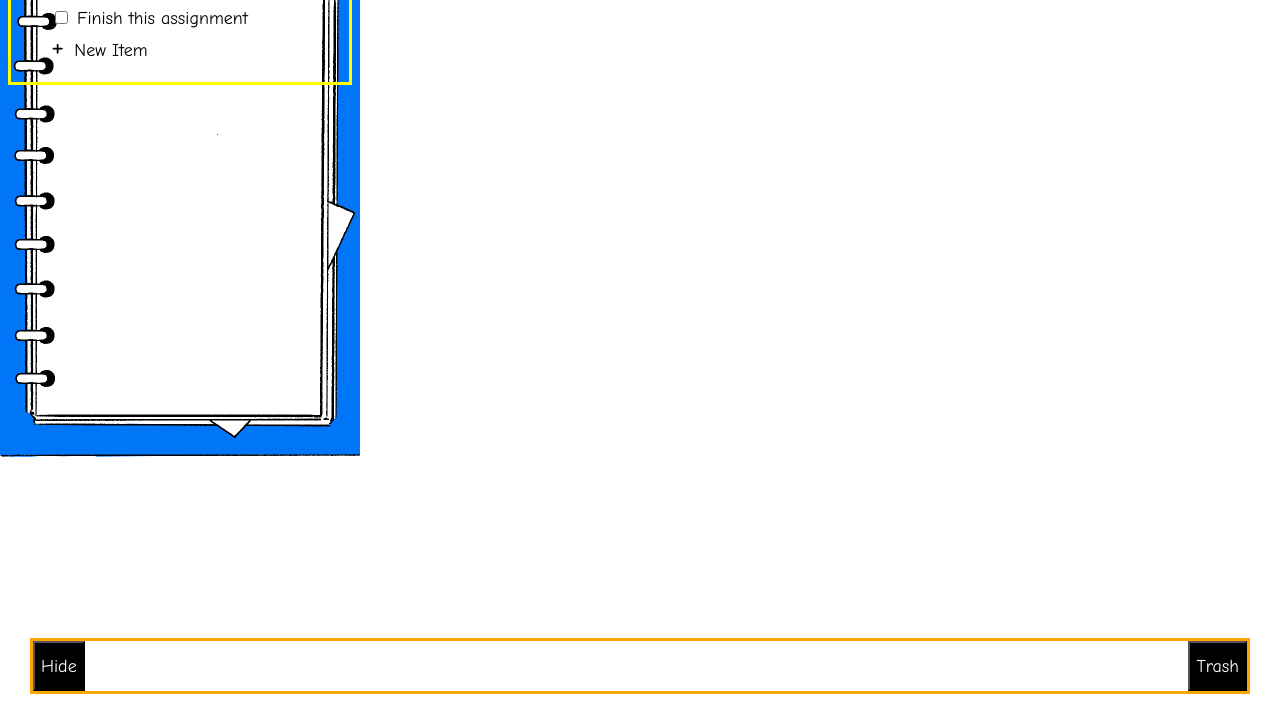
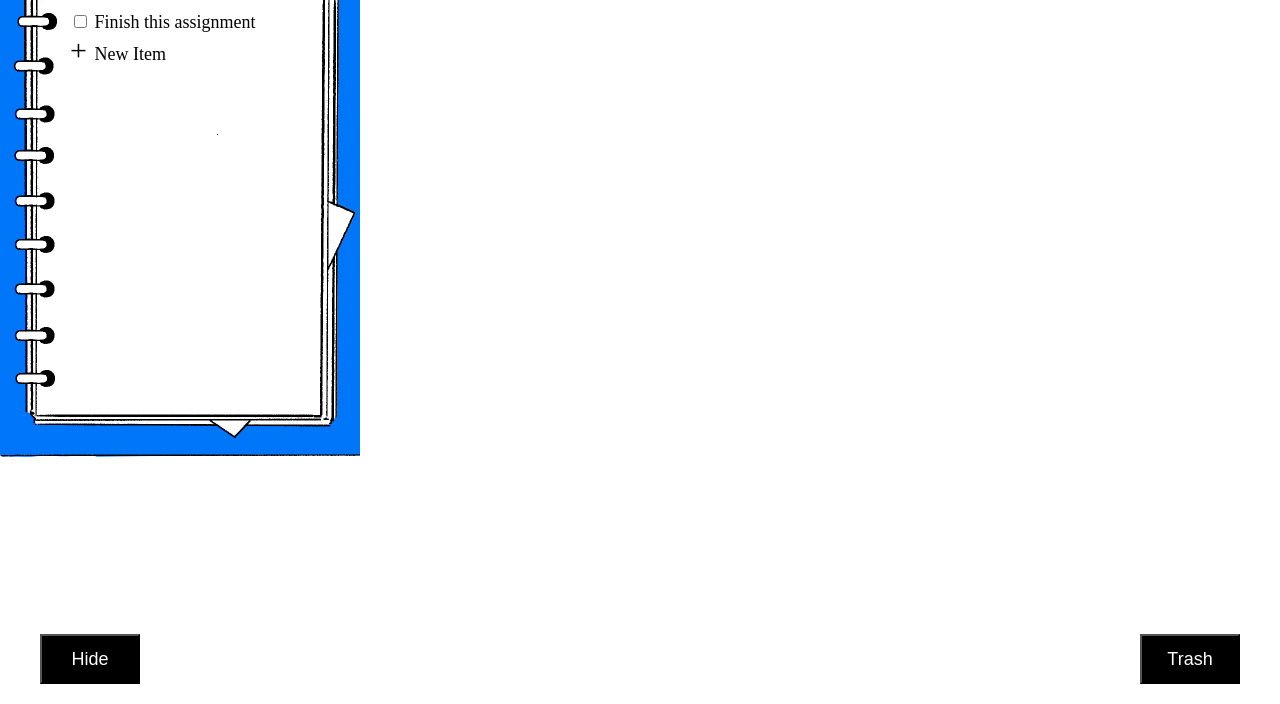
Before and after one commit to AdamrBeckwith/cs124-lab2, a plain HTML site: page docs/notebook-base.html in a window 1280 px wide. Shown: the part 96-800 px from the top of the page. Drawn offline with Linux system fonts and the light colour scheme.

Commit message:
Finished ?

```diff
--- a/docs/notebook-base.html
+++ b/docs/notebook-base.html
@@ -10,7 +10,7 @@
 
 
         <div id = "title">
-            TODO
+            Checklist
         </div>
 
         <div id = "list">
--- a/docs/notebook.css
+++ b/docs/notebook.css
@@ -8,37 +8,57 @@ html {
 
 #container {
     display: grid;
-    grid-template-columns: 5% 90% 5%; /* 30px 300px 30px ; */
+    grid-template-columns: 30px 270px 60px; /* 30px 300px 30px ; */
     grid-template-rows: 90px 425px 35px 90px;
 
 }
 
 #title {
-    border-style: solid;
-    border-color: red;
-    grid-row: 1/ span 1;
-    grid-column: 2/span 1;
+    /* border-style: solid;
+    border-color: red; */
+
+    /* grid-row: 1/ span 1;
+    grid-column: 2/span 1; */
+    display: block;
+    text-align: center;
+    top: 8px;
+    left: 30px;
+    right: 30px;
+    bottom: 500px;
+    position: fixed;
 
     font-style: bold;
-    font-family: "Comic Sans MS" ;
+    font-family: "Arial" ;
     text-align: center;
     font-size: 60px ;
-    color: Black
+    color: Black;
+    -webkit-text-fill-color: white;
+    -webkit-text-stroke-width: 1px;
+    -webkit-text-stroke-color: black;
 
 }
 
 #list {
-    border-style: solid;
-     border-color: yellow;
-    grid-row: 2/ span 1;
-    grid-column: 2/span 1;
+    /* border-style: solid;
+    border-color: yellow; */
+    /* grid-row: 2/ span 1;
+    grid-column: 2/span 1; */
 
+    display: block;
+    top: 90px;
+    left: 30px;
+    right: 45px;
+    bottom: 110px;
+    position: fixed;
 
-    font-family: "Comic Sans MS" ;
+    font-style: bold;
+    /* font-family: "Courier New" ; */
+    /* font-family: "Arial (sans-serif)" ; */
+    font-family: "American Typewriter";
     font-size: 18px ;
     color: Black;
+}
 
-}
 #list li {
     list-style: none;
 }
@@ -47,43 +67,32 @@ text {
 }
 
 #buttons {
-    /* display: flex; */
-    border-style: solid;
-    border-color: orange;
-
-    /* grid-row: 4/ span 1;
-    grid-column: 1/span 3;
-    justify-content: space-between; */
-
-    /* grid-row: 4/ span 1;
-    grid-column: 2/span 1; */
-    /* justify-content: space-between; */
+    /* border-style: solid;
+    border-color: orange; */
     text-align: center;
 
     display: block;
-    /* Can use percentages too!!
-    Can also do a trash icon -- font awesome trash icon -- has the html and will appear */
-    left: 30px;
-    right: 30px;
-    bottom: 10px;
+    left: 40px;
+    right: 40px;
+    bottom: 20px;
     position: fixed;
 
 }
 
 #hide {
     float: left;
+    width: 100px;
 }
 
 #trash {
     float: right;
+    width: 100px;
 }
 
 #buttons input{
     background-color: black;
     color: white;
-    font-family: "Comic Sans MS" ;
+    font-family: "Arial" ;
     font-size: 18px ;
     height: 50px;
-
-
 }
```
